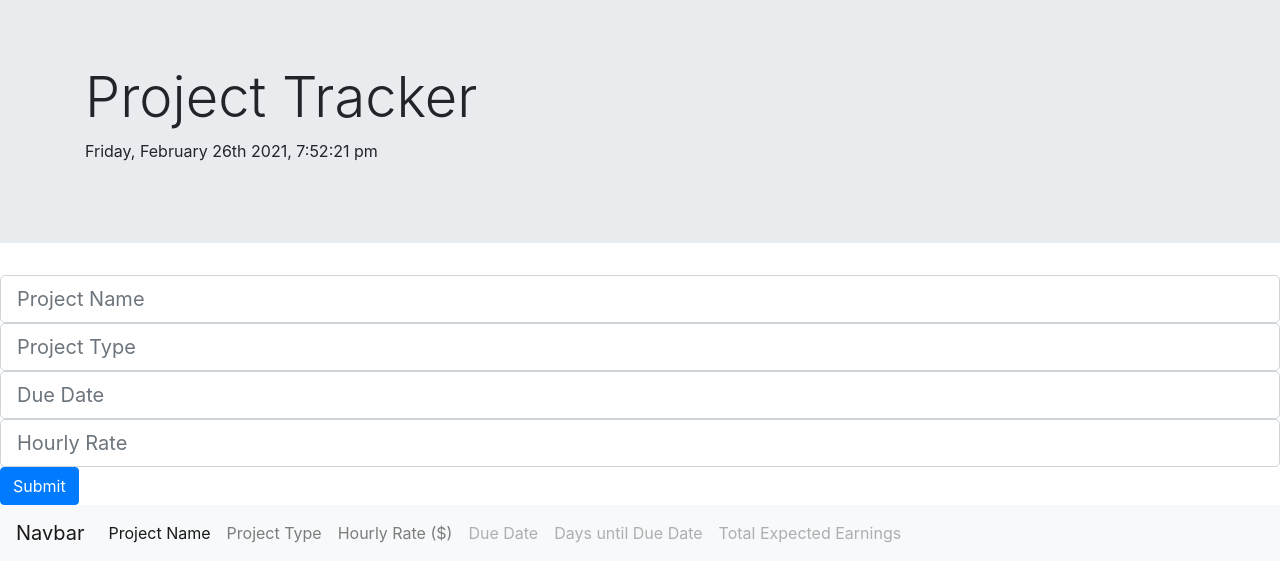
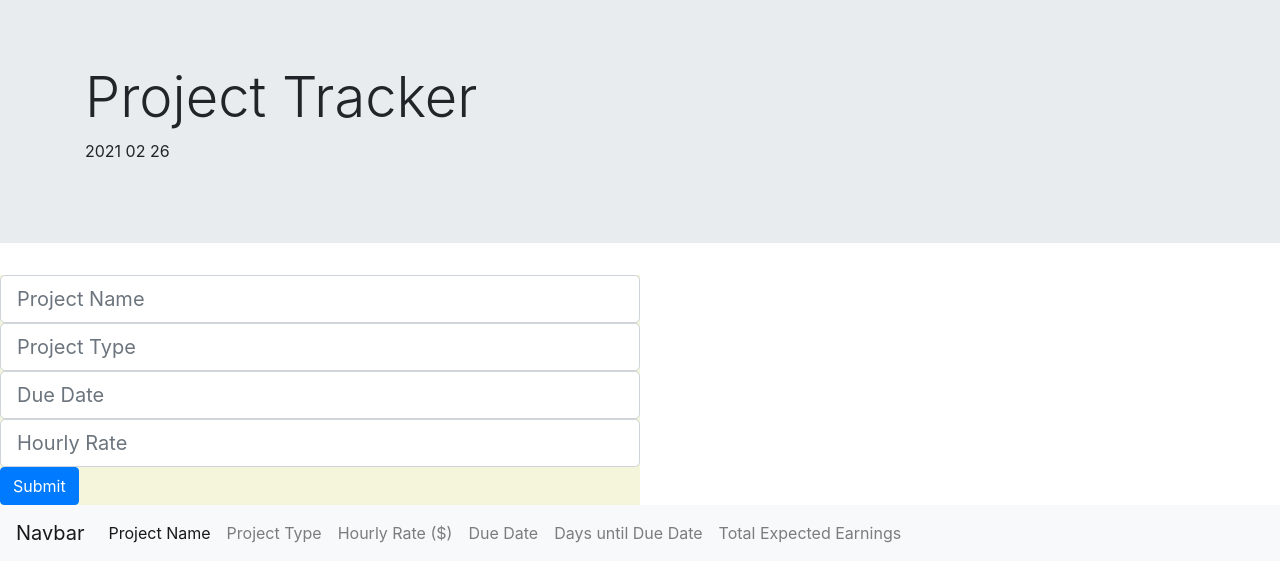
Before and after one commit to Sharon1106/project-tracker, a plain HTML site: page index.html in a window 1280 px wide. Drawn offline with nearby package versions, Linux system fonts and the light colour scheme.

Commit message:
added some html

```diff
--- a/assets/css/style.css
+++ b/assets/css/style.css
@@ -0,0 +1,4 @@
+.example {
+    width: 50%;
+    background-color: beige;
+}
--- a/assets/js/script.js
+++ b/assets/js/script.js
@@ -1,4 +1,4 @@
 
 // Displays todays day and time on screen
 var today = moment();
-$("#lead").text(today.format("dddd, MMMM Do YYYY, h:mm:ss a"));
+$("#lead").text(today.format("YYYY MM DD"));
--- a/index.html
+++ b/index.html
@@ -18,7 +18,7 @@
         </div>
       </div>
 
-      <form>
+      <form class="example">
         <input class="form-control form-control-lg" type="text" placeholder="Project Name">
         <input class="form-control form-control-lg" type="text" placeholder="Project Type">
         <input class="form-control form-control-lg" type="text" placeholder="Due Date">
@@ -42,13 +42,13 @@
               <a class="nav-link" href="#">Hourly Rate ($)</a>
             </li>
             <li class="nav-item">
-              <a class="nav-link disabled" href="#">Due Date</a>
+              <a class="nav-link" href="#">Due Date</a>
             </li>
             <li class="nav-item">
-                <a class="nav-link disabled" href="#">Days until Due Date</a>
+                <a class="nav-link" href="#">Days until Due Date</a>
             </li>
             <li class="nav-item">
-            <a class="nav-link disabled" href="#">Total Expected Earnings</a>
+            <a class="nav-link" href="#">Total Expected Earnings</a>
             </li>
           </ul>
         </div>
```
